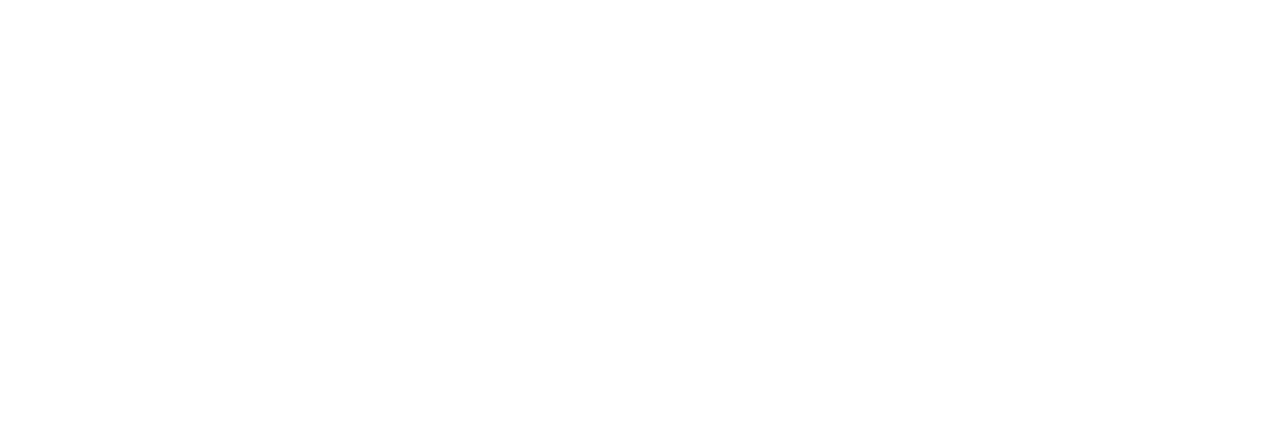
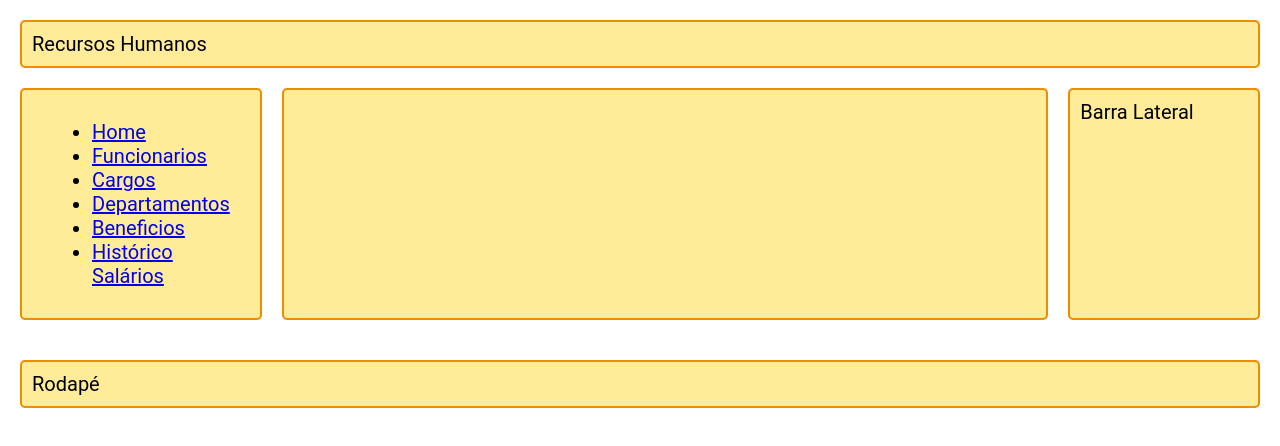
Before and after one commit to ArnaldoSJunior/ProjetoFrontEnd2, a React (Create React App) app: page /beneficio in a window 1280 px wide. Before the commit this address had no page. Shown: the top 446 px of the page. Built offline with nearby package versions, Linux system fonts and the light colour scheme.

Commit message:
links adicionados

```diff
--- a/src/App.jsx
+++ b/src/App.jsx
@@ -3,13 +3,21 @@
 import Layout from './layout/layout';
 import Home from './pages/home';
 import Cargos from './pages/cargo';
+import Funcionarios from './pages/funcionario';
+import Departamentos from './pages/departamento';
+import Beneficios from './pages/beneficio';
+import HistoricoSalarios from './pages/historicoSalario';
 
 function App() {
   return (
     <>
     <Routes>
        <Route path="/" element={<Layout><Home/></Layout>} />
+       <Route path="/funcionario" element={<Layout><Funcionarios/></Layout>} />
        <Route path="/cargo" element={<Layout><Cargos/></Layout>} />
+       <Route path="/departamento" element={<Layout><Departamentos/></Layout>} />
+       <Route path="/beneficio" element={<Layout><Beneficios/></Layout>} />
+       <Route path="/historicoSalario" element={<Layout><HistoricoSalarios/></Layout>} />
 
     </Routes>
     </>
--- a/src/layout/nav.jsx
+++ b/src/layout/nav.jsx
@@ -7,9 +7,9 @@
             <li><NavLink to="/">Home</NavLink></li>
                 <li><NavLink to="/funcionario">Funcionarios</NavLink></li>
                 <li><NavLink to="/cargo">Cargos</NavLink></li>
-                <li><NavLink to="/"></NavLink></li>
-                <li><NavLink to="/"></NavLink></li>
-                <li><NavLink to="/"></NavLink></li>
+                <li><NavLink to="/departamento">Departamentos</NavLink></li>
+                <li><NavLink to="/beneficio">Beneficios</NavLink></li>
+                <li><NavLink to="/historicoSalario">Histórico Salários</NavLink></li>
 
 
 
--- /dev/null
+++ b/src/pages/beneficio.jsx
@@ -0,0 +1,4 @@
+function Beneficios(){
+
+}
+export default Beneficios;
--- /dev/null
+++ b/src/pages/departamento.jsx
@@ -0,0 +1,4 @@
+function Departamentos(){
+
+}
+export default Departamentos;
--- /dev/null
+++ b/src/pages/historicoSalario.jsx
@@ -0,0 +1,4 @@
+function HistoricoSalarios(){
+
+}
+export default HistoricoSalarios;
```
Also changed, not shown: 1 other file (tests, documents, lock files or other folders).
